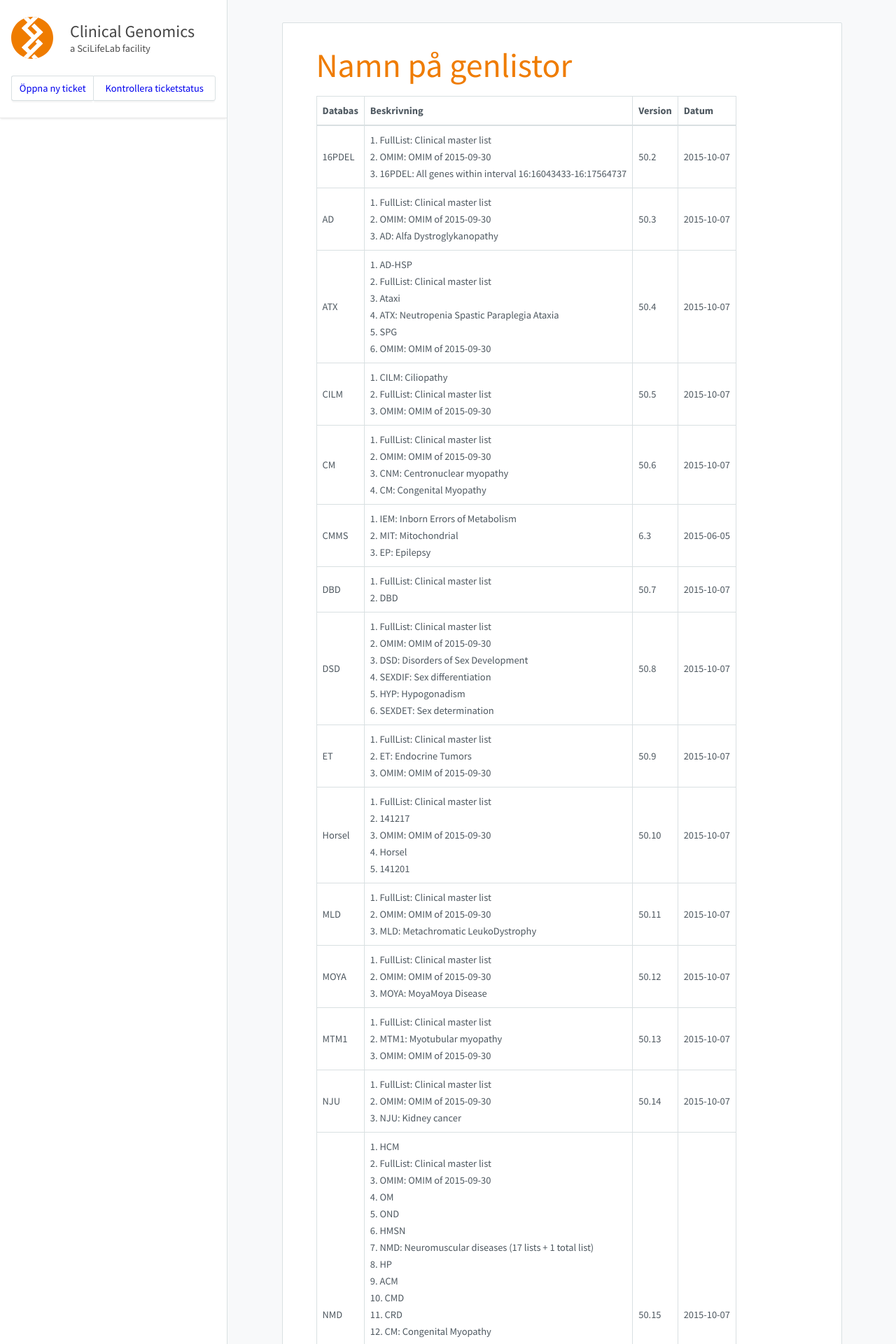
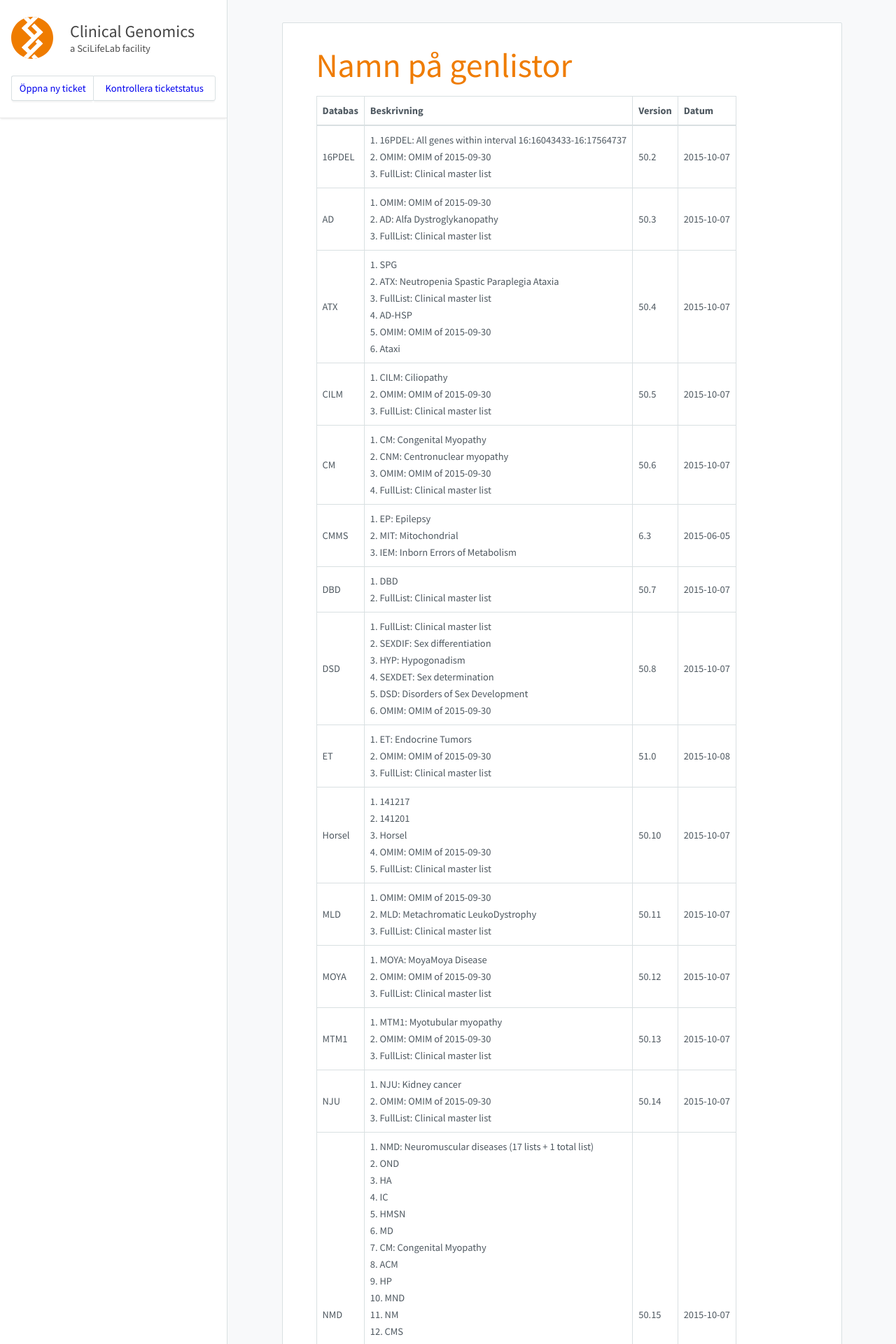
Before and after one commit to Clinical-Genomics/clinical-genomics.github.io, a Jekyll site: the page built from _pages/namnpagenlistor.md, in a window 1280 px wide. Shown: the top 1920 px of the page at 70% size. Built offline with Jekyll 4.4.1, drawn with Linux system fonts in a browser that asks for light colours; nearby versions of some CDN libraries; some of the changed text lies outside the part shown.

Commit message:
Update to cust002-ET.txt

```diff
--- a/_pages/namnpagenlistor.md
+++ b/_pages/namnpagenlistor.md
@@ -8,25 +8,25 @@
 
 |Databas|Beskrivning|Version|Datum|
 |---|---|---|---|
-|16PDEL|1. FullList: Clinical master list<br />2. OMIM: OMIM of 2015-09-30<br />3. 16PDEL: All genes within interval 16:16043433-16:17564737<br />|50.2|2015-10-07|
-|AD|1. FullList: Clinical master list<br />2. OMIM: OMIM of 2015-09-30<br />3. AD: Alfa Dystroglykanopathy<br />|50.3|2015-10-07|
-|ATX|1. AD-HSP<br />2. FullList: Clinical master list<br />3. Ataxi<br />4. ATX: Neutropenia Spastic Paraplegia Ataxia<br />5. SPG<br />6. OMIM: OMIM of 2015-09-30<br />|50.4|2015-10-07|
-|CILM|1. CILM: Ciliopathy<br />2. FullList: Clinical master list<br />3. OMIM: OMIM of 2015-09-30<br />|50.5|2015-10-07|
-|CM|1. FullList: Clinical master list<br />2. OMIM: OMIM of 2015-09-30<br />3. CNM: Centronuclear myopathy<br />4. CM: Congenital Myopathy<br />|50.6|2015-10-07|
-|CMMS|1. IEM: Inborn Errors of Metabolism<br />2. MIT: Mitochondrial<br />3. EP: Epilepsy<br />|6.3|2015-06-05|
-|DBD|1. FullList: Clinical master list<br />2. DBD<br />|50.7|2015-10-07|
-|DSD|1. FullList: Clinical master list<br />2. OMIM: OMIM of 2015-09-30<br />3. DSD: Disorders of Sex Development<br />4. SEXDIF: Sex differentiation<br />5. HYP: Hypogonadism<br />6. SEXDET: Sex determination<br />|50.8|2015-10-07|
-|ET|1. FullList: Clinical master list<br />2. ET: Endocrine Tumors<br />3. OMIM: OMIM of 2015-09-30<br />|50.9|2015-10-07|
-|Horsel|1. FullList: Clinical master list<br />2. 141217<br />3. OMIM: OMIM of 2015-09-30<br />4. Horsel<br />5. 141201<br />|50.10|2015-10-07|
-|MLD|1. FullList: Clinical master list<br />2. OMIM: OMIM of 2015-09-30<br />3. MLD: Metachromatic LeukoDystrophy<br />|50.11|2015-10-07|
-|MOYA|1. FullList: Clinical master list<br />2. OMIM: OMIM of 2015-09-30<br />3. MOYA: MoyaMoya Disease<br />|50.12|2015-10-07|
-|MTM1|1. FullList: Clinical master list<br />2. MTM1: Myotubular myopathy<br />3. OMIM: OMIM of 2015-09-30<br />|50.13|2015-10-07|
-|NJU|1. FullList: Clinical master list<br />2. OMIM: OMIM of 2015-09-30<br />3. NJU: Kidney cancer<br />|50.14|2015-10-07|
-|NMD|1. HCM<br />2. FullList: Clinical master list<br />3. OMIM: OMIM of 2015-09-30<br />4. OM<br />5. OND<br />6. HMSN<br />7. NMD: Neuromuscular diseases (17 lists + 1 total list)<br />8. HP<br />9. ACM<br />10. CMD<br />11. CRD<br />12. CM: Congenital Myopathy<br />13. MM<br />14. IC<br />15. DM<br />16. HA<br />17. MS<br />18. NM<br />19. MD<br />20. MND<br />21. CMS<br />|50.15|2015-10-07|
-|OMIM|1. FullList: Clinical master list<br />2. OMIM: OMIM of 2015-09-30<br />|50.16|2015-10-07|
-|ORO|1. ORO: Oro-facial-digital syndrome<br />2. FullList: Clinical master list<br />3. OMIM: OMIM of 2015-09-30<br />|50.17|2015-10-07|
-|PAF1|1. FullList: Clinical master list<br />2. OMIM: OMIM of 2015-09-30<br />3. PAF1: RNA polymerase II-associated factor<br />|50.18|2015-10-07|
-|PID|1. PID: Primary Immune Deficiency<br />2. PIDCAD: PID Candidates<br />3. FullList: Clinical master list<br />|7.0|2015-08-31|
-|SCN|1. FullList: Clinical master list<br />2. OMIM: OMIM of 2015-09-30<br />3. SCN: Neutropenia<br />|50.19|2015-10-07|
-|SHANK1|1. FullList: Clinical master list<br />2. OMIM: OMIM of 2015-09-30<br />3. SHANK1: SH3 and multiple ankyrin repeat domains 1<br />|50.20|2015-10-07|
+|16PDEL|1. 16PDEL: All genes within interval 16:16043433-16:17564737<br />2. OMIM: OMIM of 2015-09-30<br />3. FullList: Clinical master list<br />|50.2|2015-10-07|
+|AD|1. OMIM: OMIM of 2015-09-30<br />2. AD: Alfa Dystroglykanopathy<br />3. FullList: Clinical master list<br />|50.3|2015-10-07|
+|ATX|1. SPG<br />2. ATX: Neutropenia Spastic Paraplegia Ataxia<br />3. FullList: Clinical master list<br />4. AD-HSP<br />5. OMIM: OMIM of 2015-09-30<br />6. Ataxi<br />|50.4|2015-10-07|
+|CILM|1. CILM: Ciliopathy<br />2. OMIM: OMIM of 2015-09-30<br />3. FullList: Clinical master list<br />|50.5|2015-10-07|
+|CM|1. CM: Congenital Myopathy<br />2. CNM: Centronuclear myopathy<br />3. OMIM: OMIM of 2015-09-30<br />4. FullList: Clinical master list<br />|50.6|2015-10-07|
+|CMMS|1. EP: Epilepsy<br />2. MIT: Mitochondrial<br />3. IEM: Inborn Errors of Metabolism<br />|6.3|2015-06-05|
+|DBD|1. DBD<br />2. FullList: Clinical master list<br />|50.7|2015-10-07|
+|DSD|1. FullList: Clinical master list<br />2. SEXDIF: Sex differentiation<br />3. HYP: Hypogonadism<br />4. SEXDET: Sex determination<br />5. DSD: Disorders of Sex Development<br />6. OMIM: OMIM of 2015-09-30<br />|50.8|2015-10-07|
+|ET|1. ET: Endocrine Tumors<br />2. OMIM: OMIM of 2015-09-30<br />3. FullList: Clinical master list<br />|51.0|2015-10-08|
+|Horsel|1. 141217<br />2. 141201<br />3. Horsel<br />4. OMIM: OMIM of 2015-09-30<br />5. FullList: Clinical master list<br />|50.10|2015-10-07|
+|MLD|1. OMIM: OMIM of 2015-09-30<br />2. MLD: Metachromatic LeukoDystrophy<br />3. FullList: Clinical master list<br />|50.11|2015-10-07|
+|MOYA|1. MOYA: MoyaMoya Disease<br />2. OMIM: OMIM of 2015-09-30<br />3. FullList: Clinical master list<br />|50.12|2015-10-07|
+|MTM1|1. MTM1: Myotubular myopathy<br />2. OMIM: OMIM of 2015-09-30<br />3. FullList: Clinical master list<br />|50.13|2015-10-07|
+|NJU|1. NJU: Kidney cancer<br />2. OMIM: OMIM of 2015-09-30<br />3. FullList: Clinical master list<br />|50.14|2015-10-07|
+|NMD|1. NMD: Neuromuscular diseases (17 lists + 1 total list)<br />2. OND<br />3. HA<br />4. IC<br />5. HMSN<br />6. MD<br />7. CM: Congenital Myopathy<br />8. ACM<br />9. HP<br />10. MND<br />11. NM<br />12. CMS<br />13. CMD<br />14. DM<br />15. FullList: Clinical master list<br />16. CRD<br />17. MM<br />18. HCM<br />19. OMIM: OMIM of 2015-09-30<br />20. MS<br />21. OM<br />|50.15|2015-10-07|
+|OMIM|1. OMIM: OMIM of 2015-09-30<br />2. FullList: Clinical master list<br />|50.16|2015-10-07|
+|ORO|1. ORO: Oro-facial-digital syndrome<br />2. OMIM: OMIM of 2015-09-30<br />3. FullList: Clinical master list<br />|50.17|2015-10-07|
+|PAF1|1. PAF1: RNA polymerase II-associated factor<br />2. OMIM: OMIM of 2015-09-30<br />3. FullList: Clinical master list<br />|50.18|2015-10-07|
+|PID|1. PIDCAD: PID Candidates<br />2. PID: Primary Immune Deficiency<br />3. FullList: Clinical master list<br />|7.0|2015-08-31|
+|SCN|1. OMIM: OMIM of 2015-09-30<br />2. SCN: Neutropenia<br />3. FullList: Clinical master list<br />|50.19|2015-10-07|
+|SHANK1|1. SHANK1: SH3 and multiple ankyrin repeat domains 1<br />2. OMIM: OMIM of 2015-09-30<br />3. FullList: Clinical master list<br />|50.20|2015-10-07|
 |SKD|1. SKD: Skeletal dysplasia<br />2. OMIM: OMIM of 2015-09-30<br />3. FullList: Clinical master list<br />|50.21|2015-10-07|
```
